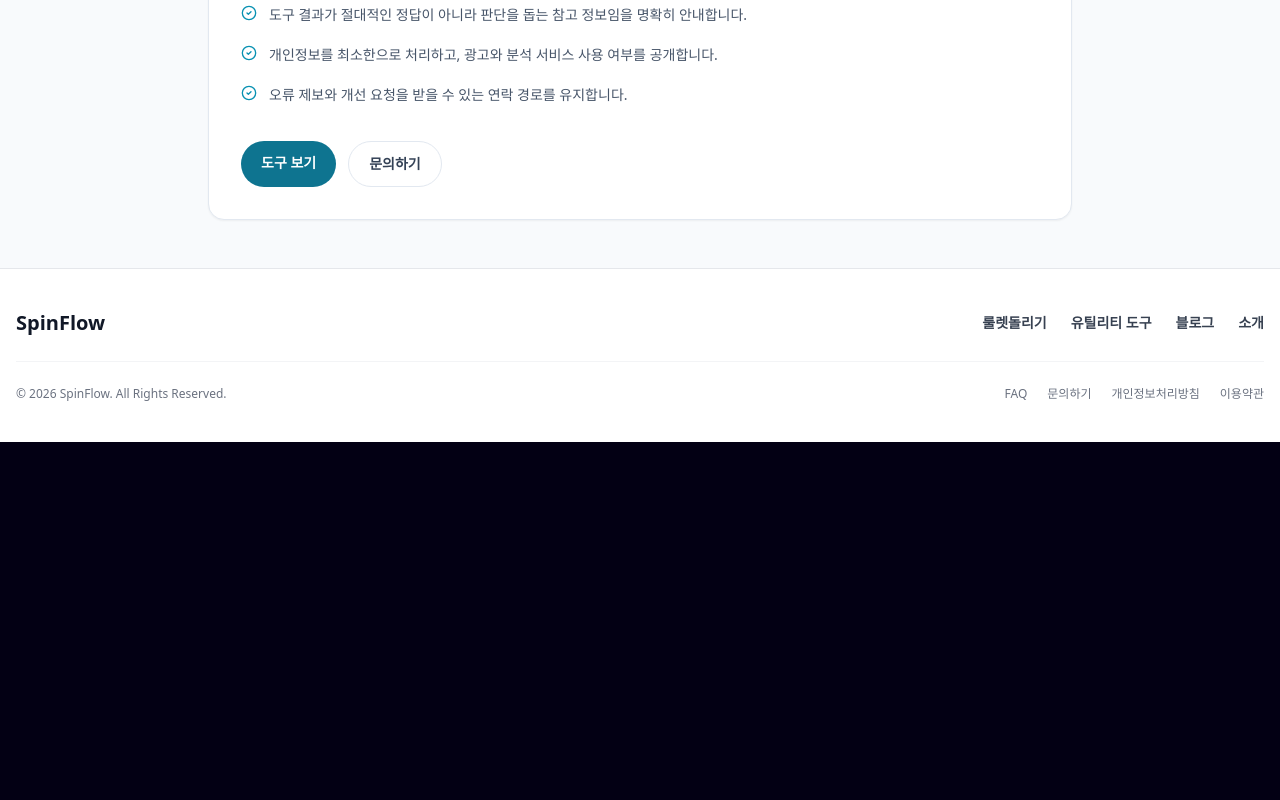
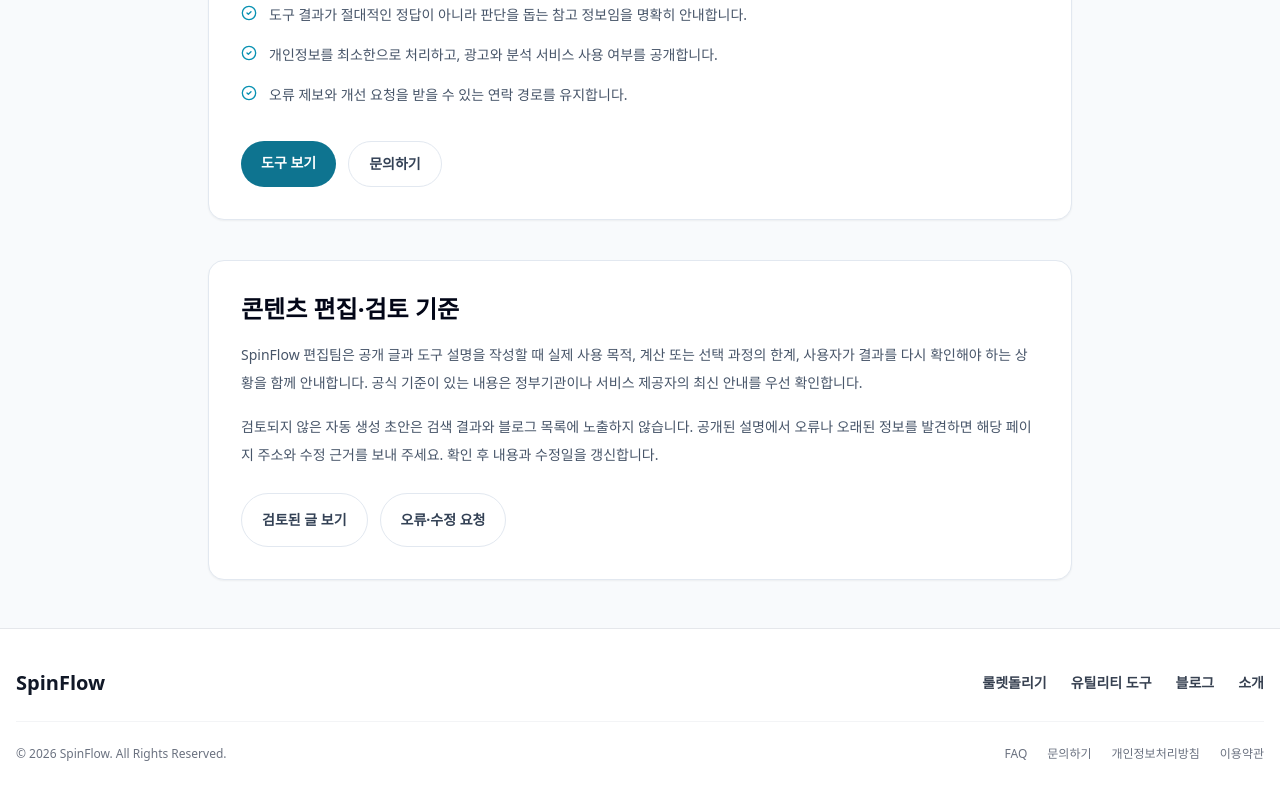
Before and after one commit to lsk7209/spinkorea, a React (Vite) app: page /about in a window 1280 px wide. Shown: the part 803-1603 px from the top of the page. Before the commit the page ends 1245 px from the top, so only its background shows below. Built offline with nearby package versions, Linux system fonts and the light colour scheme; no server answers.

Commit message:
feat: strengthen AdSense editorial trust signals

```diff
--- a/package.json
+++ b/package.json
@@ -13,6 +13,7 @@
     "preview": "vite preview",
     "audit:gsc": "node scripts/gsc-audit.mjs",
     "audit:adsense": "node scripts/adsense-audit.mjs",
+    "audit:adsense-readiness": "node scripts/audit-adsense-readiness.mjs",
     "notify:google": "node scripts/gsc-sitemap-submit.mjs",
     "notify:indexnow": "node scripts/indexnow-submit.mjs"
   },
--- a/src/pages/About.tsx
+++ b/src/pages/About.tsx
@@ -92,6 +92,29 @@ export default function About() {
             </Link>
           </div>
         </section>
+
+        <section className="bg-white border border-slate-200 rounded-2xl p-8 shadow-sm">
+          <h2 className="text-2xl font-bold text-slate-950 mb-4">콘텐츠 편집·검토 기준</h2>
+          <div className="space-y-4 text-sm leading-7 text-slate-600">
+            <p>
+              SpinFlow 편집팀은 공개 글과 도구 설명을 작성할 때 실제 사용 목적, 계산 또는 선택 과정의 한계,
+              사용자가 결과를 다시 확인해야 하는 상황을 함께 안내합니다. 공식 기준이 있는 내용은 정부기관이나
+              서비스 제공자의 최신 안내를 우선 확인합니다.
+            </p>
+            <p>
+              검토되지 않은 자동 생성 초안은 검색 결과와 블로그 목록에 노출하지 않습니다. 공개된 설명에서 오류나
+              오래된 정보를 발견하면 해당 페이지 주소와 수정 근거를 보내 주세요. 확인 후 내용과 수정일을 갱신합니다.
+            </p>
+            <div className="flex flex-wrap gap-3 pt-2">
+              <Link to="/blog" className="rounded-full border border-slate-200 px-5 py-3 font-bold text-slate-700 hover:bg-slate-100 transition-all">
+                검토된 글 보기
+              </Link>
+              <Link to="/contact" className="rounded-full border border-slate-200 px-5 py-3 font-bold text-slate-700 hover:bg-slate-100 transition-all">
+                오류·수정 요청
+              </Link>
+            </div>
+          </div>
+        </section>
       </main>
     </div>
   );
--- a/src/pages/BlogPost.tsx
+++ b/src/pages/BlogPost.tsx
@@ -336,6 +336,19 @@ export default function BlogPost() {
             <p className="text-xl text-slate-600 max-w-2xl mx-auto font-light">
               {post.description}
             </p>
+            {post.source === "curated" && (
+              <div className="mt-6 flex flex-wrap items-center justify-center gap-x-3 gap-y-1 text-sm text-slate-500">
+                <span>작성·검토: SpinFlow 편집팀</span>
+                <span aria-hidden="true">·</span>
+                <Link to="/about" className="font-medium text-cyan-700 hover:underline">
+                  편집 원칙
+                </Link>
+                <span aria-hidden="true">·</span>
+                <Link to="/contact" className="font-medium text-cyan-700 hover:underline">
+                  오류·수정 요청
+                </Link>
+              </div>
+            )}
           </header>
 
           {post.thumbnail && (
```
Also changed, not shown: scripts/audit-adsense-readiness.mjs (added, +26 -0 lines).
